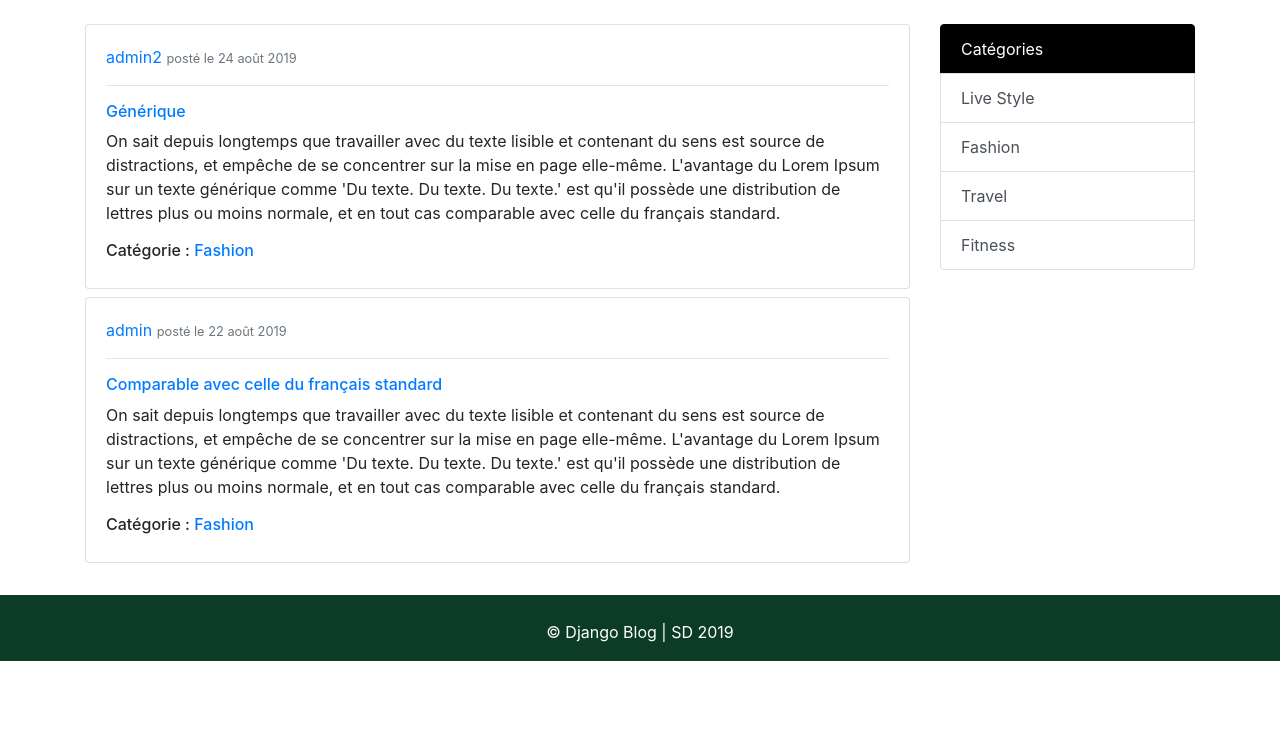
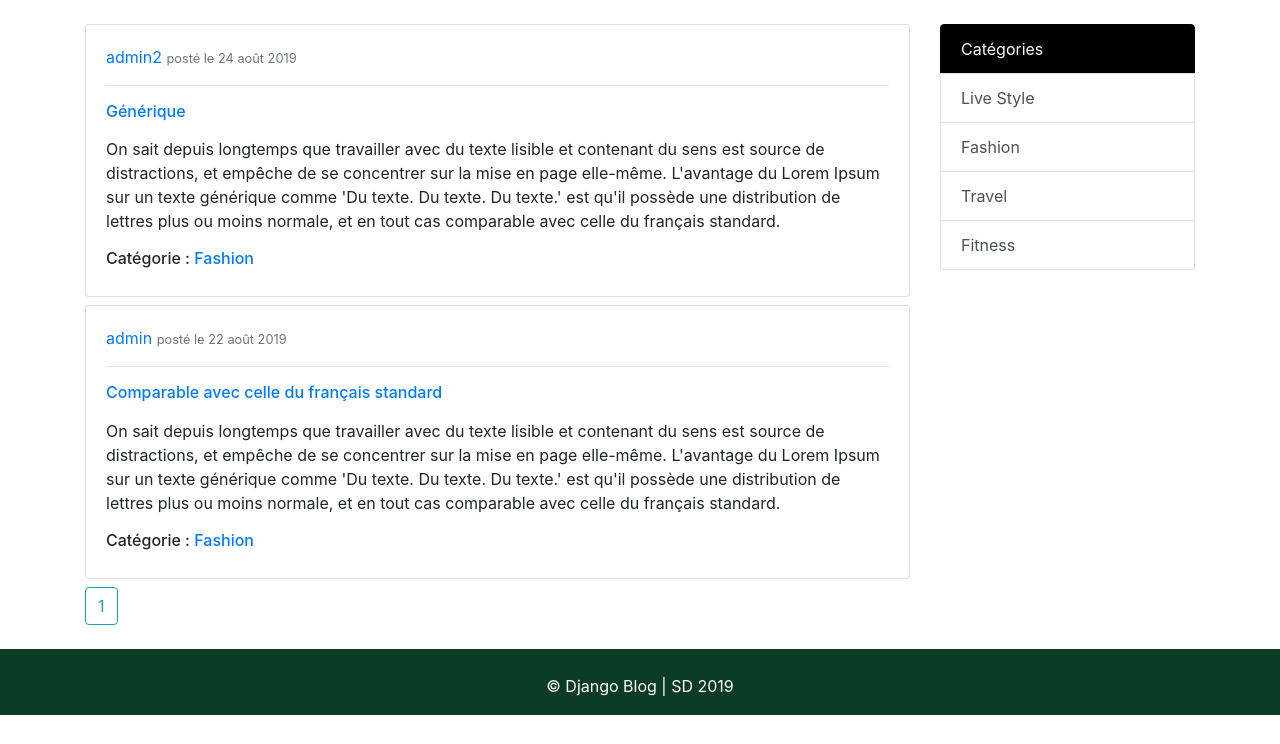
Before and after one commit to souleymanediallo/django-blog, a Django app: a page that uses blog/templates/blog/post_list.html in a window 1280 px wide. Shown: the part 56-800 px from the top of the page. Run offline with Django 3.2, Linux system fonts and the light colour scheme; data comes from the database, SQL or seed files in the repository; both versions use the stored data as it was after the commit; some libraries are stand-ins or nearby versions.

Commit message:
add Paginator

```diff
--- a/blog/templates/blog/post_list.html
+++ b/blog/templates/blog/post_list.html
@@ -15,7 +15,7 @@
                                     <small class="text-muted">posté le {{ post.created_date|date:"d F Y" }}</small>
                                     <hr>
                                     <h6><a href="{% url 'blog:post_detail' post.slug %}">{{ post.title }}</a></h6>
-                                    <p>{{ post.content }}</p>
+                                    <p>{{ post.content|linebreaks }}</p>
                                     <h6>Catégorie :<a href="{% url 'blog:post_list_by_category' post.category.slug %}"> {{ post.category }}</a></h6>
                                 </div>
                             </div>
@@ -34,6 +34,29 @@
             </div>
 
         </div>
+
+        <div class="pagination">
+            <span class="step-links">
+                {% if posts.has_previous %}
+                    <a href="?page=1" class="btn btn-outline-info">&laquo; first</a>
+                    <a href="?page={{ posts.previous_page_number }}" class="btn btn-outline-info">previous</a>
+                {% endif %}
+
+                {% for num in posts.paginator.page_range %}
+                    {% if contacts.number == num %}
+                    <a href="?page={{ num }}" class="btn btn-outline-info">{{ num }}</a>
+                    {% elif num > posts.number|add:'-2' and num < posts.number|add:'2' %}
+                    <a href="?page={{ num }}" class="btn btn-outline-info">{{ num }}</a>
+                    {% endif %}
+                {% endfor %}
+
+                {% if posts.has_next %}
+                    <a href="?page={{ posts.next_page_number }}" class="btn btn-outline-info">next</a>
+                    <a href="?page={{ posts.paginator.num_pages }}" class="btn btn-outline-info">last &raquo;</a>
+                {% endif %}
+            </span>
+        </div>
+
     </div>
 </section>
 
--- a/blog/views.py
+++ b/blog/views.py
@@ -1,5 +1,6 @@
 from django.shortcuts import render, get_object_or_404
 from .models import Category, Post
+from django.core.paginator import Paginator
 
 # Create your views here.
 def home(request):
@@ -16,6 +17,12 @@ def post_list(request, category_slug=None):
     if category_slug:
         category = get_object_or_404(Category, slug=category_slug)
         posts = Post.objects.filter(category=category)
+
+    paginator = Paginator(posts, 3)
+    page = request.GET.get('page')
+
+    posts = paginator.get_page(page)
+
     context = {'posts': posts, 'categories': categories, 'category': category}
     return render(request, "blog/post_list.html", context)
 
```
Also changed, not shown: users/templates/users/profil.html (+5 -3 lines), db.sqlite3.
